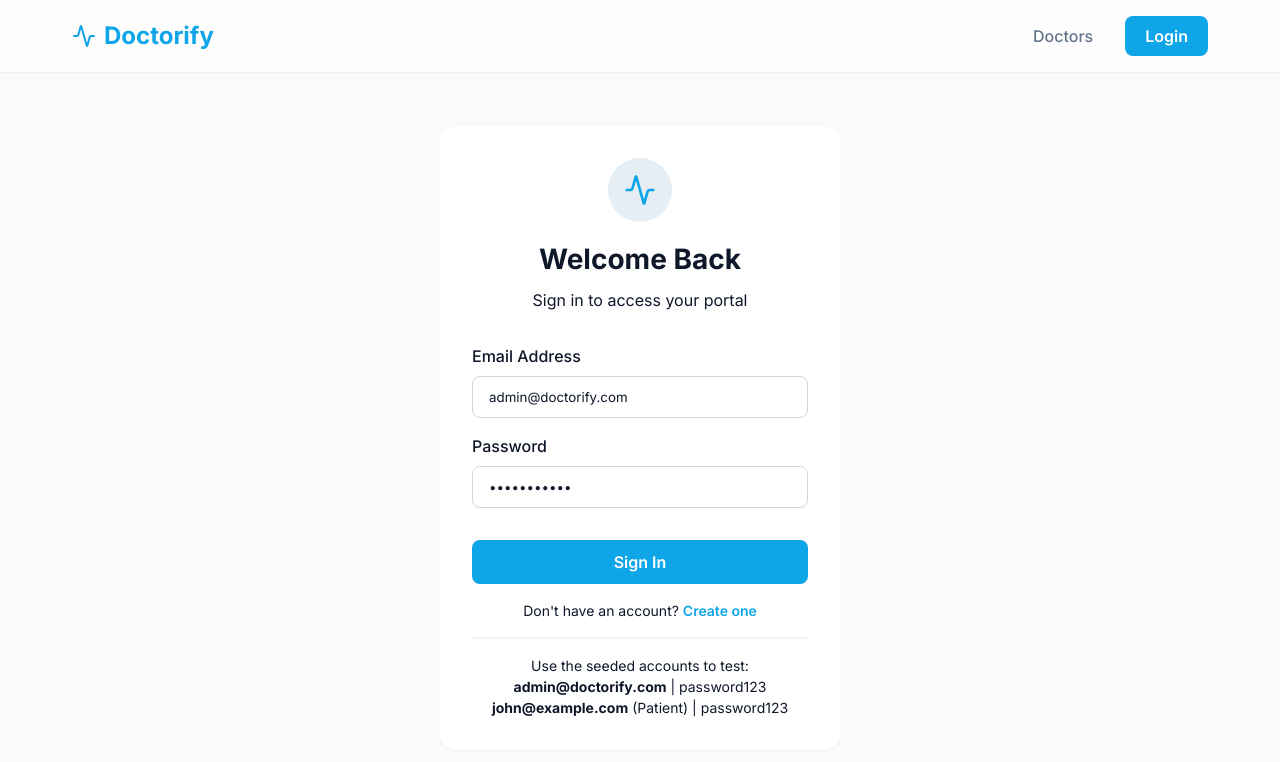
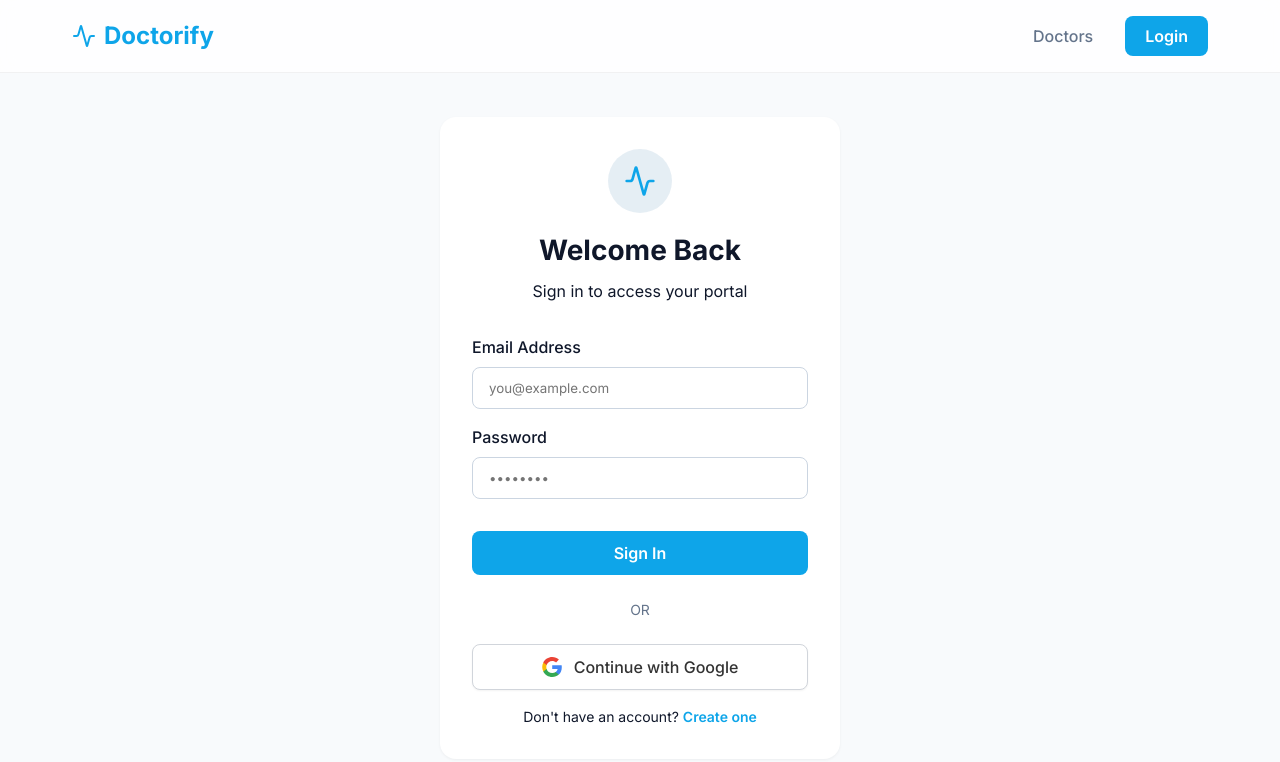
Before and after one commit to mkpaul700700700/doctorify-cloud, a Next.js app: page /login in a window 1280 px wide. Shown: the top 762 px of the page. Built offline with nearby package versions, Linux system fonts and the light colour scheme; no server answers.

Commit message:
Implement Google OAuth, remove dummy credentials, and add auto-fill

```diff
--- a/src/app/login/LoginForm.tsx
+++ b/src/app/login/LoginForm.tsx
@@ -1,6 +1,6 @@
 "use client"
 
-import { useState } from "react"
+import { useState, useEffect } from "react"
 import { signIn } from "next-auth/react"
 import { useRouter } from "next/navigation"
 
@@ -8,15 +8,20 @@
   const router = useRouter()
   const [error, setError] = useState("")
   const [isLoading, setIsLoading] = useState(false)
+  const [email, setEmail] = useState("")
+  const [password, setPassword] = useState("")
+
+  useEffect(() => {
+    const savedEmail = sessionStorage.getItem("tempEmail")
+    const savedPassword = sessionStorage.getItem("tempPassword")
+    if (savedEmail) setEmail(savedEmail)
+    if (savedPassword) setPassword(savedPassword)
+  }, [])
 
   const handleSubmit = async (e: React.FormEvent<HTMLFormElement>) => {
     e.preventDefault()
     setIsLoading(true)
     setError("")
-
-    const formData = new FormData(e.currentTarget)
-    const email = formData.get("email") as string
-    const password = formData.get("password") as string
 
     try {
       const res = await signIn("credentials", {
@@ -28,6 +33,9 @@
       if (res?.error) {
         setError("Invalid email or password")
       } else {
+        // Clear temp credentials upon successful login
+        sessionStorage.removeItem("tempEmail")
+        sessionStorage.removeItem("tempPassword")
         router.push("/dashboard")
         router.refresh()
       }
@@ -39,6 +47,7 @@
   }
 
   return (
+    <div style={{ display: "flex", flexDirection: "column", gap: "1rem" }}>
       <form onSubmit={handleSubmit}>
         {error && (
           <div style={{ color: "var(--danger)", marginBottom: "1rem", fontSize: "0.875rem" }}>
@@ -53,8 +62,9 @@
             type="email"
             required
             className="input-field"
-          placeholder="admin@doctorify.com"
-          defaultValue="admin@doctorify.com"
+            placeholder="you@example.com"
+            value={email}
+            onChange={(e) => setEmail(e.target.value)}
           />
         </div>
         <div className="input-group">
@@ -66,12 +76,37 @@
             required
             className="input-field"
             placeholder="••••••••"
-          defaultValue="password123"
+            value={password}
+            onChange={(e) => setPassword(e.target.value)}
           />
         </div>
         <button type="submit" className="btn btn-primary" style={{ width: "100%", marginTop: "1rem" }} disabled={isLoading}>
           {isLoading ? "Signing in..." : "Sign In"}
         </button>
       </form>
+
+      <div style={{ display: "flex", alignItems: "center", margin: "0.5rem 0" }}>
+        <div style={{ flex: 1, height: "1px", backgroundColor: "var(--border-color)" }}></div>
+        <span style={{ padding: "0 10px", color: "var(--text-muted)", fontSize: "0.875rem" }}>OR</span>
+        <div style={{ flex: 1, height: "1px", backgroundColor: "var(--border-color)" }}></div>
+      </div>
+
+      <button
+        type="button"
+        className="btn"
+        style={{ width: "100%", backgroundColor: "white", color: "#333", border: "1px solid #d1d5db", display: "flex", alignItems: "center", justifyContent: "center", gap: "0.75rem", boxShadow: "0 1px 2px rgba(0,0,0,0.05)" }}
+        onClick={() => signIn("google", { callbackUrl: "/dashboard" })}
+      >
+        <svg viewBox="0 0 24 24" width="20" height="20" xmlns="http://www.w3.org/2000/svg">
+          <g transform="matrix(1, 0, 0, 1, 27.009001, -39.238998)">
+            <path fill="#4285F4" d="M -3.264 51.509 C -3.264 50.719 -3.334 49.969 -3.454 49.239 L -14.754 49.239 L -14.754 53.749 L -8.284 53.749 C -8.574 55.229 -9.424 56.479 -10.684 57.329 L -10.684 60.329 L -6.824 60.329 C -4.564 58.239 -3.264 55.159 -3.264 51.509 Z"/>
+            <path fill="#34A853" d="M -14.754 63.239 C -11.514 63.239 -8.804 62.159 -6.824 60.329 L -10.684 57.329 C -11.764 58.049 -13.134 58.489 -14.754 58.489 C -17.884 58.489 -20.534 56.379 -21.484 53.529 L -25.464 53.529 L -25.464 56.619 C -23.494 60.539 -19.444 63.239 -14.754 63.239 Z"/>
+            <path fill="#FBBC05" d="M -21.484 53.529 C -21.734 52.809 -21.864 52.039 -21.864 51.239 C -21.864 50.439 -21.724 49.669 -21.484 48.949 L -21.484 45.859 L -25.464 45.859 C -26.284 47.479 -26.754 49.299 -26.754 51.239 C -26.754 53.179 -26.284 54.999 -25.464 56.619 L -21.484 53.529 Z"/>
+            <path fill="#EA4335" d="M -14.754 43.989 C -12.984 43.989 -11.404 44.599 -10.154 45.789 L -6.734 42.369 C -8.804 40.429 -11.514 39.239 -14.754 39.239 C -19.444 39.239 -23.494 41.939 -25.464 45.859 L -21.484 48.949 C -20.534 46.099 -17.884 43.989 -14.754 43.989 Z"/>
+          </g>
+        </svg>
+        <span style={{ fontWeight: 500 }}>Continue with Google</span>
+      </button>
+    </div>
   )
 }
--- a/src/app/login/page.tsx
+++ b/src/app/login/page.tsx
@@ -27,12 +27,6 @@
           <p className="text-muted" style={{ fontSize: "0.875rem" }}>
             Don't have an account? <a href="/register" style={{ color: "var(--primary)", fontWeight: 600 }}>Create one</a>
           </p>
-          <hr style={{ margin: "1rem 0", borderColor: "rgba(0,0,0,0.05)" }} />
-          <p className="text-muted" style={{ fontSize: "0.875rem" }}>
-            Use the seeded accounts to test:<br />
-            <strong>admin@doctorify.com</strong> | password123<br />
-            <strong>john@example.com</strong> (Patient) | password123
-          </p>
         </div>
       </div>
     </main>
--- a/src/auth.ts
+++ b/src/auth.ts
@@ -1,10 +1,18 @@
 import NextAuth from "next-auth"
 import CredentialsProvider from "next-auth/providers/credentials"
+import GoogleProvider from "next-auth/providers/google"
+import { PrismaAdapter } from "@auth/prisma-adapter"
 import { prisma } from "./lib/prisma"
 import bcrypt from "bcryptjs"
 
 export const { handlers, auth, signIn, signOut } = NextAuth({
+  adapter: PrismaAdapter(prisma),
   providers: [
+    GoogleProvider({
+      clientId: process.env.GOOGLE_CLIENT_ID,
+      clientSecret: process.env.GOOGLE_CLIENT_SECRET,
+      allowDangerousEmailAccountLinking: true,
+    }),
     CredentialsProvider({
       name: "Credentials",
       credentials: {
@@ -56,6 +64,7 @@
       }
     })
   ],
+  session: { strategy: "jwt" },
   callbacks: {
     async jwt({ token, user }) {
       if (user) {
```
Also changed, not shown: src/app/register/RegisterForm.tsx (+33 -0 lines), 1 other file (tests, documents, lock files or other folders). Lines whose indentation alone changed are shown as unchanged.
